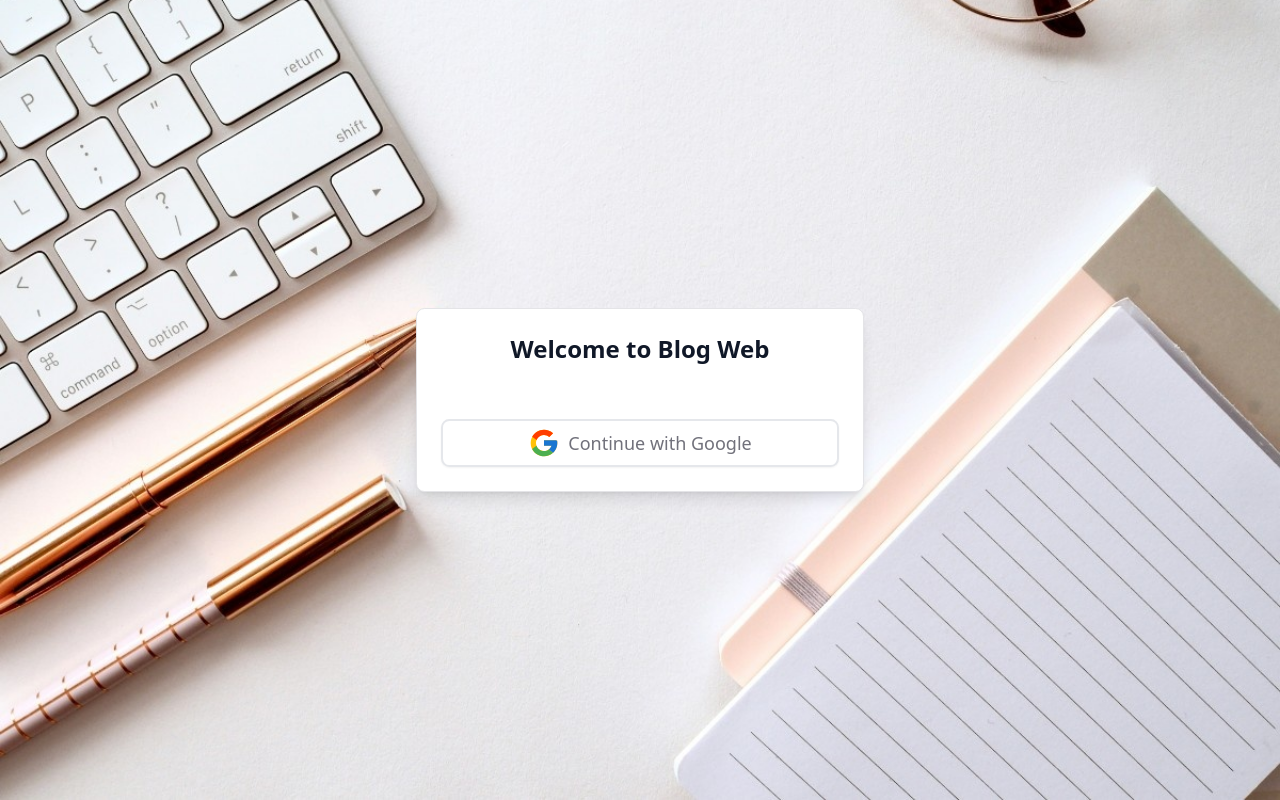
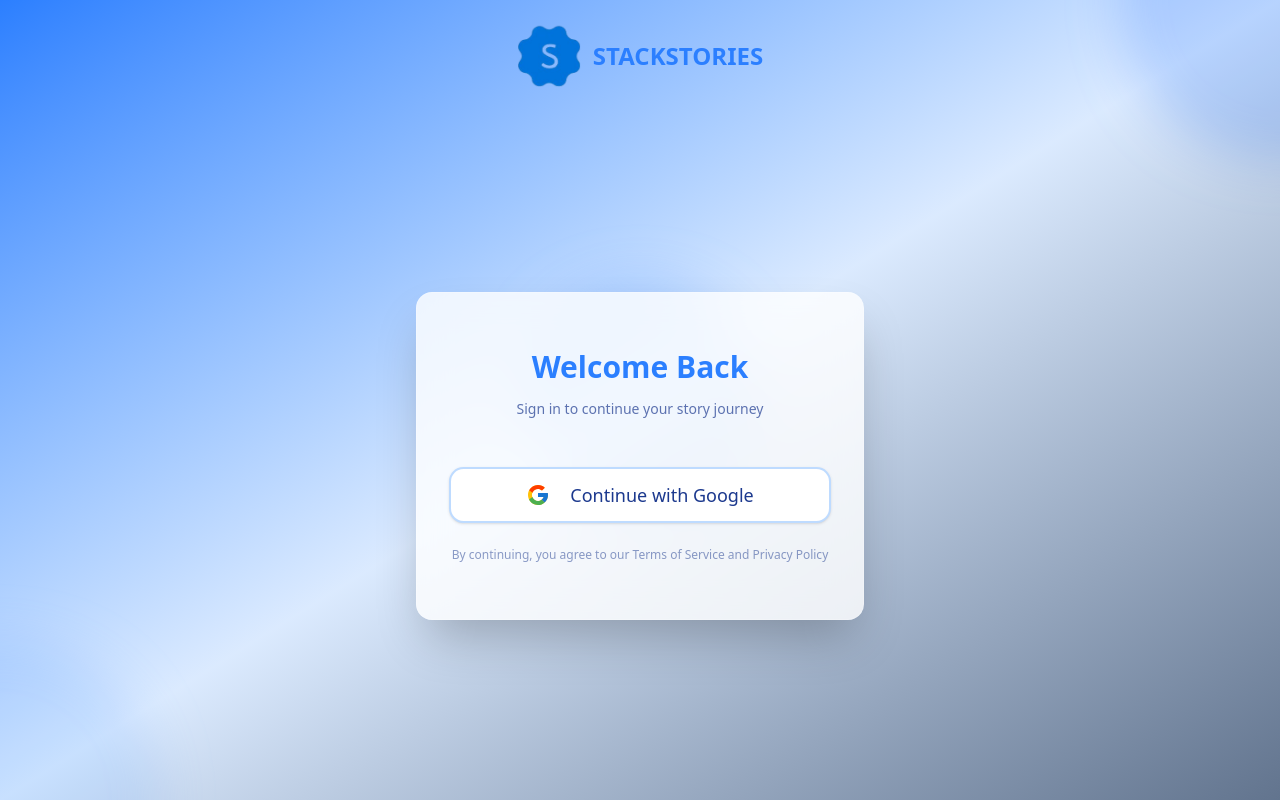
Before and after one commit to gourab8389/blog-client, a Next.js app: page /login in a window 1280 px wide. Built offline with nearby package versions, Linux system fonts and the light colour scheme; no server answers.

Commit message:
Enhance Login and Homepage UI with new layout, branding, and background elements for improved user experience

```diff
--- a/src/app/(auth)/login/page.tsx
+++ b/src/app/(auth)/login/page.tsx
@@ -52,27 +52,62 @@ const LoginPage = () => {
   })
 
   return (
-    <div className="min-h-screen flex items-center justify-center p-4 login-bg">
-      <Card className="w-full max-w-md shadow-lg">
-        <CardHeader className="text-center pb-6">
-          <CardTitle className="text-2xl font-bold text-gray-900">
-            Welcome to Blog Web
+    <div className="h-screen bg-gradient-to-br from-blue-500 via-blue-100 to-slate-500 relative overflow-hidden">
+      {/* Static background elements */}
+      <div className="absolute inset-0 overflow-hidden">
+        <div className="absolute -top-40 -right-40 w-80 h-80 bg-blue-500 rounded-full mix-blend-multiply filter blur-xl opacity-20"></div>
+        <div className="absolute -bottom-40 -left-40 w-80 h-80 bg-blue-300 rounded-full mix-blend-multiply filter blur-xl opacity-20"></div>
+        <div className="absolute top-1/2 left-1/2 transform -translate-x-1/2 -translate-y-1/2 w-60 h-60 bg-blue-400 rounded-full mix-blend-multiply filter blur-xl opacity-20"></div>
+      </div>
+
+      <div className="relative z-10 flex flex-col h-screen">
+        {/* Header */}
+        <header className="px-6 py-6">
+          <div className="flex items-center justify-center">
+            <div className="flex items-center space-x-3">
+              <img
+                src="/logo.png"
+                alt="StackStories Logo"
+                className="w-16 h-16 rounded-lg"
+              />
+              <span className="text-2xl font-bold text-blue-500">STACKSTORIES</span>
+            </div>
+          </div>
+        </header>
+
+        {/* Login Section */}
+        <main className="flex-1 flex items-center justify-center px-6">
+          <Card className="w-full max-w-md bg-white/80 backdrop-blur-lg shadow-2xl border border-white/20 rounded-2xl">
+            <CardHeader className="text-center pb-6 pt-8">
+              <CardTitle className="text-3xl font-bold text-blue-500 mb-2">
+                Welcome Back
               </CardTitle>
+              <p className="text-blue-900/70 text-sm">
+                Sign in to continue your story journey
+              </p>
             </CardHeader>
 
-        <CardContent>
+            <CardContent className="px-8 pb-8">
               <Button
-          variant={"outline"}
+                variant="outline"
                 onClick={googleLogin}
                 disabled={loading}
-            className="w-full h-12 border-2 border-gray-200 hover:border-gray-300 transition-all duration-200"
+                className="w-full h-14 border-2 border-blue-200 hover:border-blue-300 hover:bg-blue-50 transition-all duration-200 text-blue-900 font-medium text-lg rounded-xl shadow-sm"
               >
-            <img src="/google.svg" alt="google" className='w-8' />
-            <span className="font- text-lg text-muted-foreground">Continue with Google</span>
-            {loading && <Loader2 className='w-5 h-5 animate-spin ml-2 text-muted-foreground' />}
+                <img src="/google.svg" alt="google" className='w-6 h-6 mr-3' />
+                <span>Continue with Google</span>
+                {loading && <Loader2 className='w-5 h-5 animate-spin ml-3 text-blue-500' />}
               </Button>
+
+              <div className="mt-6 text-center">
+                <p className="text-xs text-blue-900/50">
+                  By continuing, you agree to our Terms of Service and Privacy Policy
+                </p>
+              </div>
             </CardContent>
           </Card>
+        </main>
+      </div>
     </div>
   );
 };
--- a/src/components/shared/home-page.tsx
+++ b/src/components/shared/home-page.tsx
@@ -4,6 +4,7 @@ import { useAppData } from "@/context/app-context";
 import Link from "next/link";
 import { useRouter } from "next/navigation";
 import React, { useEffect } from "react";
+import { ArrowRight } from "lucide-react";
 
 const Homepage = () => {
   const router = useRouter();
@@ -16,13 +17,56 @@ const Homepage = () => {
   }, [isAuth, router]);
 
   return (
-    <div className="w-full h-screen flex items-center justify-center">
-      <Link
-        href={"/blogs"}
-        className="bg-blue-500 text-white px-4 py-2 rounded-md hover:bg-blue-600 transition-colors"
-      >
-        Go to Blogs
-      </Link>
+    <div className="h-screen bg-gradient-to-br from-blue-500 via-blue-100 to-slate-500 relative overflow-hidden">
+      {/* Static background elements */}
+      <div className="absolute inset-0 overflow-hidden">
+        <div className="absolute -top-40 -right-40 w-80 h-80 bg-blue-500 rounded-full mix-blend-multiply filter blur-xl opacity-20"></div>
+        <div className="absolute -bottom-40 -left-40 w-80 h-80 bg-blue-300 rounded-full mix-blend-multiply filter blur-xl opacity-20"></div>
+        <div className="absolute top-1/2 left-1/2 transform -translate-x-1/2 -translate-y-1/2 w-60 h-60 bg-blue-400 rounded-full mix-blend-multiply filter blur-xl opacity-20"></div>
+      </div>
+
+      <div className="relative z-10 flex flex-col h-screen">
+        {/* Header */}
+        <header className="px-6 py-6">
+          <div className="flex items-center justify-center">
+            <div className="flex items-center space-x-3">
+              <img
+                src="/logo.png"
+                alt="StackStories Logo"
+                className="w-20 h-20 rounded-lg"
+              />
+              <span className="text-3xl font-bold text-blue-500">STACKSTORIES</span>
+            </div>
+          </div>
+        </header>
+
+        {/* Hero Section */}
+        <main className="flex-1 flex items-center justify-center px-6">
+          <div className="text-center max-w-4xl">
+            <h1 className="text-4xl md:text-6xl font-bold text-blue-500 mb-6 leading-tight">
+              Where Stories
+              <span className="text-blue-500 bg-clip-text block">
+                Stack Up
+              </span>
+            </h1>
+
+            <p className="text-lg md:text-xl text-blue-900 mb-8 leading-relaxed max-w-2xl mx-auto">
+              Discover, share, and stack your stories with a community of passionate writers and readers.
+              Every story matters, every voice counts.
+            </p>
+
+            <div className="flex flex-col sm:flex-row items-center justify-center gap-4 mb-12">
+              <Link
+                href="/blogs"
+                className="group bg-blue-500 hover:bg-blue-600 text-white px-8 py-4 rounded-full font-semibold text-lg shadow-xl transition-all duration-300 transform hover:scale-105 flex items-center space-x-2"
+              >
+                <span>Start Reading</span>
+                <ArrowRight className="w-5 h-5 group-hover:translate-x-1 transition-transform" />
+              </Link>
+            </div>
+          </div>
+        </main>
+      </div>
     </div>
   );
 };
```
Lines whose indentation alone changed are shown as unchanged.
